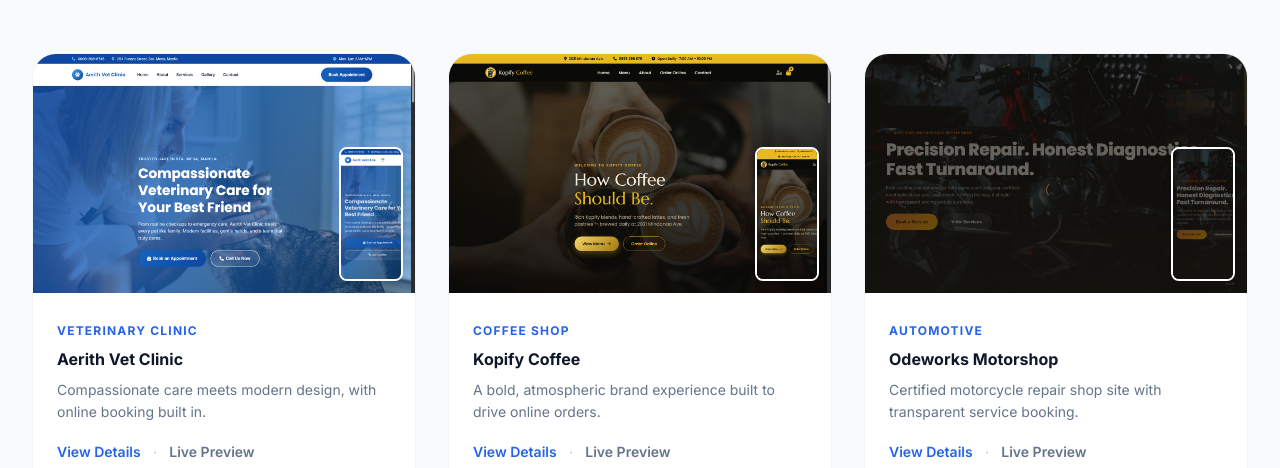
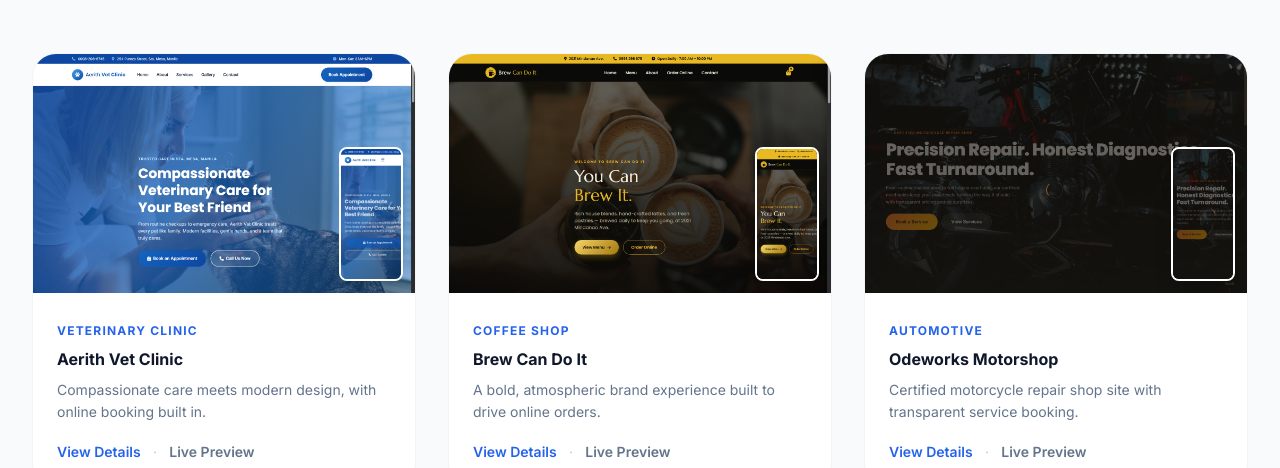
Before and after one commit to xxdarbxx/yandyitsolutions, a plain HTML site: page index.html in a window 1280 px wide. Shown: the part 5363-5831 px from the top of the page. Drawn offline with nearby package versions, Linux system fonts and the light colour scheme.

Commit message:
Swap Kopify Coffee portfolio piece for Brew Can Do It
Replace the placeholder coffee shop portfolio entry (and hero
slideshow image) with real screenshots from the current Brew Can Do
It project.

```diff
--- a/index.html
+++ b/index.html
@@ -208,7 +208,7 @@
             <span class="ml-3 text-[11px] text-slate-500 bg-slate-800 rounded px-3 py-1 flex-1 max-w-[220px] truncate">yourbusiness.com</span>
           </div>
           <div class="relative aspect-[16/10] bg-slate-950 overflow-hidden" id="heroSlideshow">
-            <img src="assets/images/portfolio/kopify-desktop.png" alt="Coffee shop website design by Y & Y IT Solutions" class="hero-slide absolute inset-0 w-full h-full object-cover object-top opacity-100">
+            <img src="assets/images/portfolio/brew-desktop.png" alt="Coffee shop website design by Y & Y IT Solutions" class="hero-slide absolute inset-0 w-full h-full object-cover object-top opacity-100">
             <img src="assets/images/portfolio/aerith-desktop.png" alt="Veterinary clinic website design by Y & Y IT Solutions" class="hero-slide absolute inset-0 w-full h-full object-cover object-top opacity-0">
             <img src="assets/images/portfolio/odeworks-desktop.png" alt="Motorshop website design by Y & Y IT Solutions" class="hero-slide absolute inset-0 w-full h-full object-cover object-top opacity-0">
             <img src="assets/images/portfolio/opta-desktop.png" alt="Eye clinic website design by Y & Y IT Solutions" class="hero-slide absolute inset-0 w-full h-full object-cover object-top opacity-0">
@@ -224,7 +224,7 @@
         <div class="absolute -bottom-10 -left-10 w-32 animate-floatySlow">
           <div class="rounded-[1.4rem] bg-slate-800 border border-white/10 shadow-2xl shadow-black/50 p-1.5">
             <div class="relative aspect-[9/19.5] rounded-[1.05rem] overflow-hidden bg-slate-950" id="heroSlideshowMobile">
-              <img src="assets/images/portfolio/kopify-mobile.png" alt="" aria-hidden="true" class="hero-slide-mobile absolute inset-0 w-full h-full object-cover object-top opacity-100">
+              <img src="assets/images/portfolio/brew-mobile.png" alt="" aria-hidden="true" class="hero-slide-mobile absolute inset-0 w-full h-full object-cover object-top opacity-100">
               <img src="assets/images/portfolio/spa-mobile.png" alt="" aria-hidden="true" class="hero-slide-mobile absolute inset-0 w-full h-full object-cover object-top opacity-0">
               <img src="assets/images/portfolio/dental-mobile.png" alt="" aria-hidden="true" class="hero-slide-mobile absolute inset-0 w-full h-full object-cover object-top opacity-0">
             </div>
@@ -595,20 +595,20 @@
       </article>
 
       <article class="portfolio-card group bg-white rounded-3xl border border-slate-100 overflow-hidden hover:shadow-2xl hover:shadow-slate-900/10 hover:-translate-y-1.5 transition-all duration-300" data-reveal
-        data-title="Kopify Coffee" data-category="Coffee Shop"
+        data-title="Brew Can Do It" data-category="Coffee Shop"
         data-desc="A warm, moody coffee shop website with menu showcase, online ordering call-to-action, and a bold hero design that captures the shop's atmosphere."
         data-tech="HTML5,CSS3,Vanilla JavaScript,Responsive Design"
-        data-desktop="assets/images/portfolio/kopify-desktop.png" data-mobile="assets/images/portfolio/kopify-mobile.png">
+        data-desktop="assets/images/portfolio/brew-desktop.png" data-mobile="assets/images/portfolio/brew-mobile.png">
         <div class="relative aspect-[16/10] overflow-hidden bg-slate-100">
-          <img src="assets/images/portfolio/kopify-desktop.png" alt="Kopify Coffee website desktop screenshot" loading="lazy" class="w-full h-full object-cover object-top group-hover:scale-105 transition-transform duration-500">
-          <img src="assets/images/portfolio/kopify-mobile.png" alt="Kopify Coffee website mobile screenshot" loading="lazy" class="absolute bottom-3 right-3 w-16 rounded-lg border-2 border-white shadow-xl">
+          <img src="assets/images/portfolio/brew-desktop.png" alt="Brew Can Do It website desktop screenshot" loading="lazy" class="w-full h-full object-cover object-top group-hover:scale-105 transition-transform duration-500">
+          <img src="assets/images/portfolio/brew-mobile.png" alt="Brew Can Do It website mobile screenshot" loading="lazy" class="absolute bottom-3 right-3 w-16 rounded-lg border-2 border-white shadow-xl">
           <div class="absolute inset-0 bg-slate-900/0 group-hover:bg-slate-900/30 transition-colors duration-300 flex items-center justify-center">
             <span class="opacity-0 group-hover:opacity-100 transition-opacity duration-300 bg-white text-slate-900 text-xs font-bold px-4 py-2 rounded-full portfolio-view-trigger cursor-pointer">View Details</span>
           </div>
         </div>
         <div class="p-6">
           <span class="text-xs font-bold tracking-widest text-blue-600 uppercase">Coffee Shop</span>
-          <h3 class="mt-1.5 font-bold text-slate-900">Kopify Coffee</h3>
+          <h3 class="mt-1.5 font-bold text-slate-900">Brew Can Do It</h3>
           <p class="mt-2 text-sm text-slate-500 leading-relaxed">A bold, atmospheric brand experience built to drive online orders.</p>
           <div class="mt-4 flex items-center gap-3">
             <button type="button" class="portfolio-view-trigger text-sm font-semibold text-blue-600 hover:underline">View Details</button>
```
Also changed, not shown: assets/images/portfolio/brew-desktop.png (added), assets/images/portfolio/brew-mobile.png (added), assets/images/portfolio/kopify-desktop.png (deleted), assets/images/portfolio/kopify-mobile.png (deleted), 1 other file.
